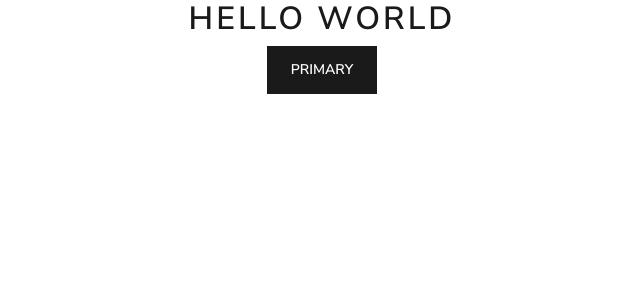
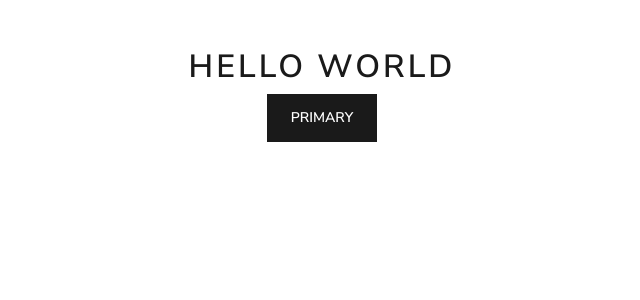
Before and after one commit to s-c-sims/weather-app, a React (Create React App) app in the folder client/: page / in a window 1280 px wide. Shown: the top 300 px of the page, without its empty margins (318-958 px from the left). Built offline with nearby package versions, Linux system fonts and the light colour scheme.

Commit message:
Update App.js

```diff
--- a/client/src/App.js
+++ b/client/src/App.js
@@ -9,9 +9,10 @@ function App() {
   }
   return (
     <div className="App">
+      <div className='container p-5 text-center align-items-center justify-content-center'>
       <h1>Hello World</h1>
       <button type="button" class="btn btn-primary" onClick={handleClick}>Primary</button>
-
+      </div>
 
     </div>
   );
```
